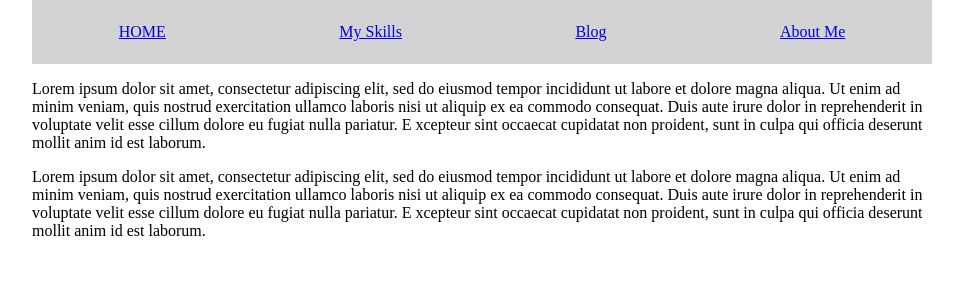
After one commit to Eldar398/project_1, a Flask app: page /about in a window 1280 px wide. The commit adds this page. Shown: the top 300 px of the page, without its empty margins (158-1121 px from the left). Run offline with Flask 2, Linux system fonts and the light colour scheme.

Commit message:
about me

```diff
--- a/app.py
+++ b/app.py
@@ -16,6 +16,10 @@ def skill():
 def blog():
     return render_template('blog.html')
 
+@app.route('/about')
+def about_me():
+    return render_template('about.html')
+
 
 if __name__ == "__main__":
     app.run(debug=True)
--- /dev/null
+++ b/templates/about.html
@@ -0,0 +1,17 @@
+{% extends 'base.html' %}
+
+{% block content %}
+<div><p>Lorem ipsum dolor sit amet, consectetur adipiscing elit, sed do eiusmod
+    tempor incididunt ut labore et dolore magna aliqua.
+    Ut enim ad minim veniam, quis nostrud exercitation ullamco
+    laboris nisi ut aliquip ex ea commodo consequat. Duis aute irure dolor in
+    reprehenderit in voluptate velit esse cillum dolore eu fugiat nulla pariatur. E
+    xcepteur sint occaecat cupidatat non proident, sunt in culpa qui officia deserunt
+    mollit anim id est laborum.</p></div><div><p>Lorem ipsum dolor sit amet, consectetur adipiscing elit, sed do eiusmod
+    tempor incididunt ut labore et dolore magna aliqua.
+    Ut enim ad minim veniam, quis nostrud exercitation ullamco
+    laboris nisi ut aliquip ex ea commodo consequat. Duis aute irure dolor in
+    reprehenderit in voluptate velit esse cillum dolore eu fugiat nulla pariatur. E
+    xcepteur sint occaecat cupidatat non proident, sunt in culpa qui officia deserunt
+    mollit anim id est laborum.</p></div>
+{% endblock %}
--- a/templates/base.html
+++ b/templates/base.html
@@ -17,6 +17,7 @@
     <a href="/"><div>HOME</div></a>
     <a href="/skill"><div>My Skills</div></a>
     <a href="/blog"><div>Blog</div></a>
+    <a href="/about"><div>About Me</div></a>
 </div>
     {% block content %} {% endblock %}
 </body>
```
